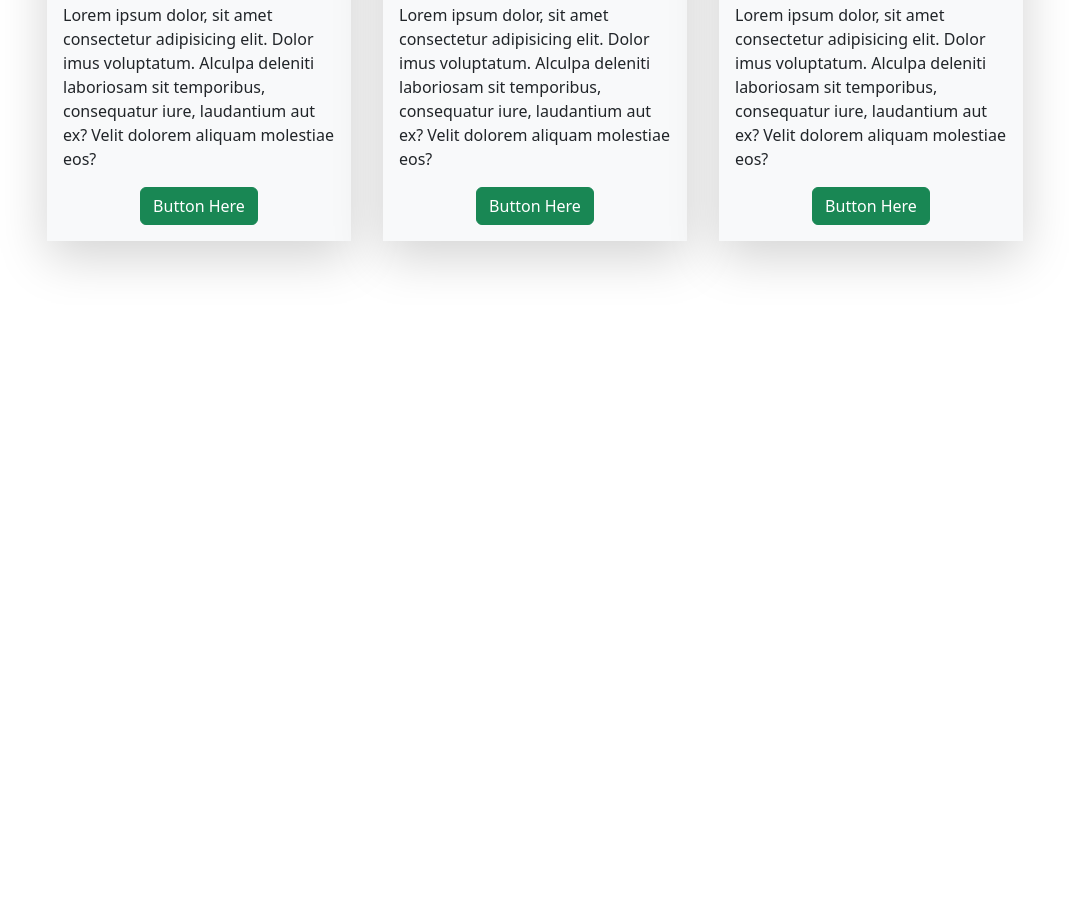
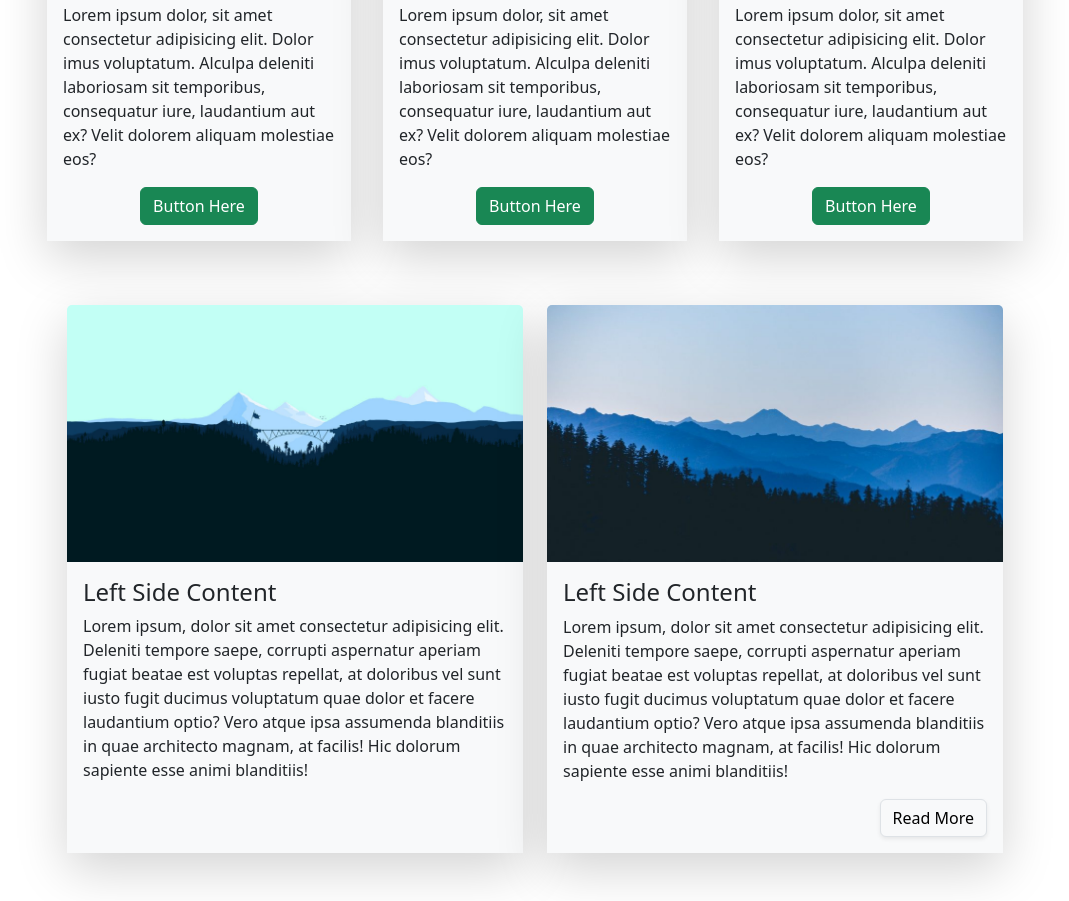
Before and after one commit to muhamedrazik-2003/Landing-page-Bootstrap, a plain HTML site: page index.html in a window 1280 px wide. Shown: the part 886-1787 px from the top of the page, without its empty margins (105-1174 px from the left). Before the commit the page ends 1191 px from the top, so only its background shows below. Drawn offline with nearby package versions, Linux system fonts and the light colour scheme.

Commit message:
card section 2 added

```diff
--- a/index.html
+++ b/index.html
@@ -38,9 +38,9 @@
       <h4 class="">Bootstrap template</h4>
     </div>
   </div>
-
+  <!-- card section 1 -->
   <div class="container d-flex flex-wrap justify-content-center my-5">
-
+    <!-- card 1 -->
     <div class="card bg-light m-3 border-0 rounded-0 shadow-lg">
       <img src="./images/card1.jpg" alt="" class="card-img-top">
       <div class="card-body">
@@ -56,6 +56,7 @@
         </div>
       </div>
     </div>
+    <!-- card 2 -->
     <div class="card bg-light  m-3  border-0 rounded-0 shadow-lg">
       <img src="./images/card2.jpg" alt="" class="card-img-top " />
       <div class="card-body">
@@ -71,6 +72,7 @@
         </div>
       </div>
     </div>
+    <!-- caard 3 -->
     <div class="card bg-light  m-3  border-0 rounded-0 shadow-lg">
       <img src="./images/card3.jpg" alt="" class="card-img-top img-fluid" />
       <div class="card-body">
@@ -87,6 +89,37 @@
       </div>
     </div>
   </div>
+  <!-- card section 2 -->
+  <div class="container mx-auto row  justify-content-center gap-4 my-5 w-75">
+    <!-- card 1 -->
+    <div class="card col bg-light p-0  border-0 rounded-0 shadow-lg">
+      <img class="card-img-top" src="./images/card section-2 image 1.jpg" alt="Title" />
+      <div class="card-body">
+        <h4 class="card-title">Left Side Content</h4>
+        <p class="card-text">Lorem ipsum, dolor sit amet consectetur adipisicing elit. Deleniti tempore saepe, corrupti
+          aspernatur aperiam fugiat beatae est voluptas repellat, at doloribus vel sunt iusto fugit ducimus voluptatum
+          quae dolor et facere laudantium optio? Vero atque ipsa assumenda blanditiis in quae architecto magnam, at
+          facilis! Hic dolorum sapiente esse animi blanditiis!
+        </p>
+      </div>
+    </div>
+    <!-- card 2 -->
+    <div class="card col bg-light p-0 border-0 rounded-0 shadow-lg">
+      <img class="card-img-top" src="./images/card section-2 image 2.jpg" alt="Title" />
+      <div class="card-body">
+        <h4 class="card-title">Left Side Content</h4>
+        <p class="card-text">Lorem ipsum, dolor sit amet consectetur adipisicing elit. Deleniti tempore saepe, corrupti
+          aspernatur aperiam fugiat beatae est voluptas repellat, at doloribus vel sunt iusto fugit ducimus voluptatum
+          quae dolor et facere laudantium optio? Vero atque ipsa assumenda blanditiis in quae architecto magnam, at
+          facilis! Hic dolorum sapiente esse animi blanditiis!
+        </p>
+        <div class="d-flex justify-content-end">
+          <a href="#" class="btn btn-light border shadow-sm">Read More</a>
+        </div>
+      </div>
+    </div>
+
+  </div>
 </body>
 
 </html>
```
Also changed, not shown: images/card section-2 image 1.jpg (added), images/card section-2 image 2.jpg (added).
